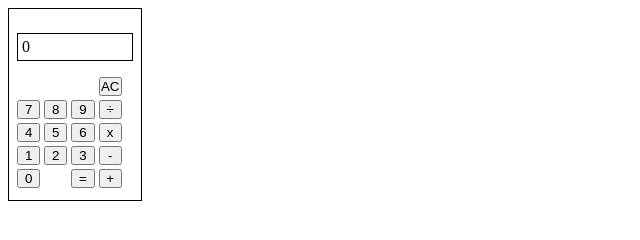
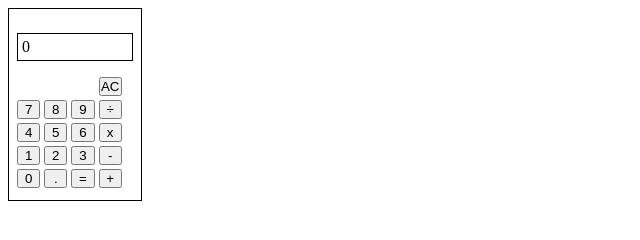
Before and after one commit to OrcinusWhale/odin-calculator, a plain HTML site: page index.html in a window 1280 px wide. Shown: the full height of the page, 0-640 px from the left. Drawn offline with Linux system fonts and the light colour scheme.

Commit message:
added a . button and started working on it's logic

```diff
--- a/index.html
+++ b/index.html
@@ -36,7 +36,7 @@
       </div>
       <div class="button-row">
         <button onclick="number(event)">0</button>
-        <div class="blank-button"></div>
+        <button onclick="dot()">.</button>
         <button onclick="operate()">=</button>
         <button onclick="operation(event)">+</button>
       </div>
--- a/script.js
+++ b/script.js
@@ -74,8 +74,15 @@ function clearCalc() {
   display.innerText = "0";
 }
 
+function dot() {
+  if (!dotted) {
+    dotted = true;
+  }
+}
+
 let a = 0;
 let op = null;
 let b = 0;
 let stage = 1;
+let dotted = false;
 let display = document.querySelector("#display");
```
